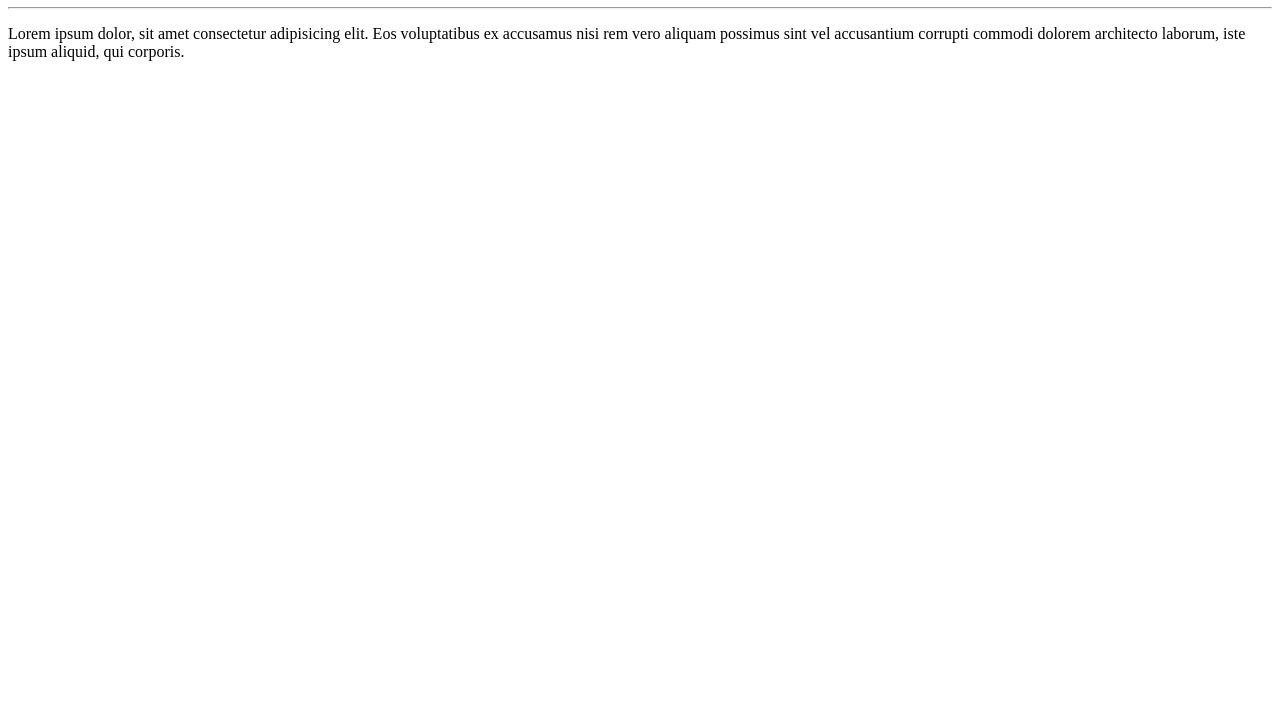
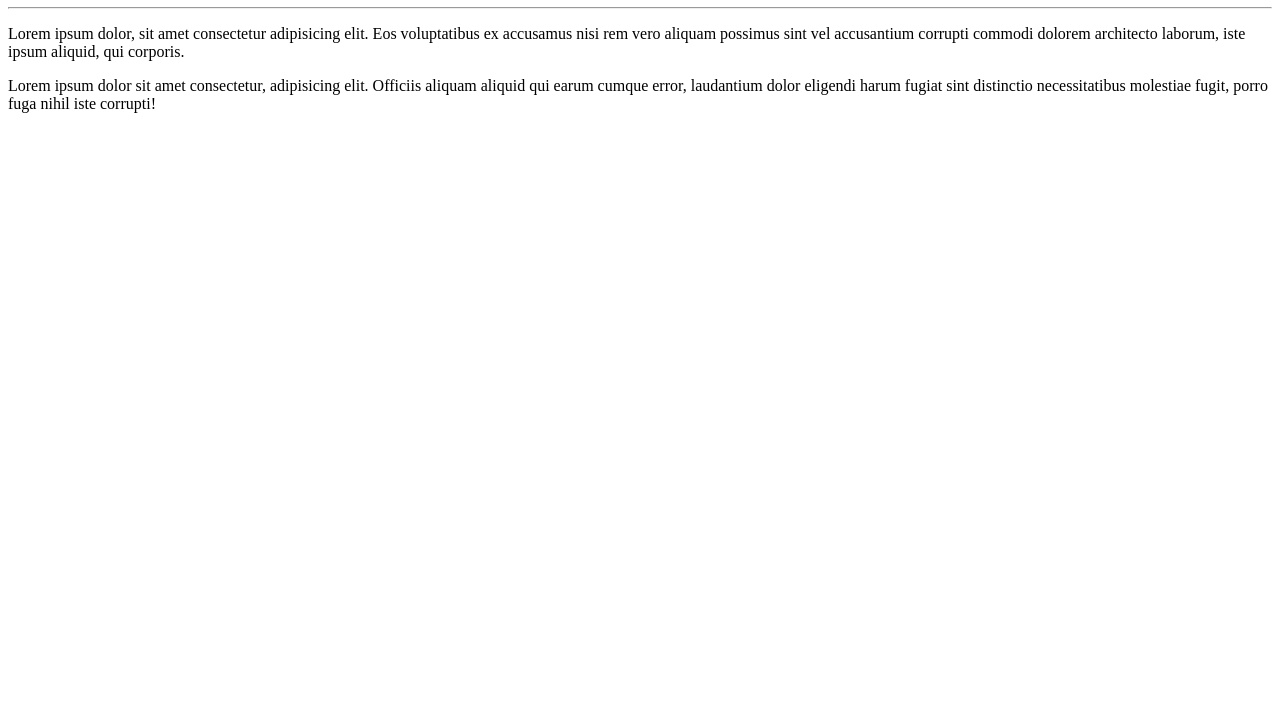
Before and after one commit to pansiniffc/Ola-Mundo, a plain HTML site: page site-exemplo/index.html in a window 1280 px wide. Shown: the part 73-800 px from the top of the page. Drawn offline with Linux system fonts and the light colour scheme.

Commit message:
Adicionei um paragrafo

```diff
--- a/site-exemplo/index.html
+++ b/site-exemplo/index.html
@@ -10,5 +10,6 @@
     <h1>Olá, Mundo!</h1>
     <hr>
     <p>Lorem ipsum dolor, sit amet consectetur adipisicing elit. Eos voluptatibus ex accusamus nisi rem vero aliquam possimus sint vel accusantium corrupti commodi dolorem architecto laborum, iste ipsum aliquid, qui corporis.</p>
+    <p>Lorem ipsum dolor sit amet consectetur, adipisicing elit. Officiis aliquam aliquid qui earum cumque error, laudantium dolor eligendi harum fugiat sint distinctio necessitatibus molestiae fugit, porro fuga nihil iste corrupti!</p>
 </body>
 </html>
```
